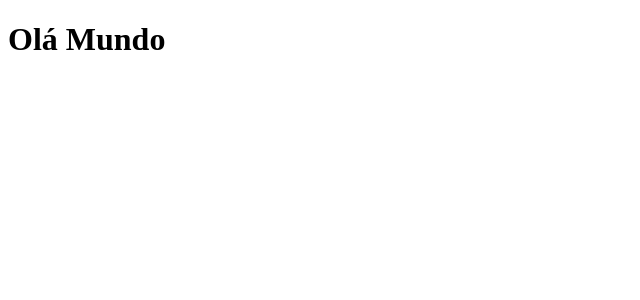
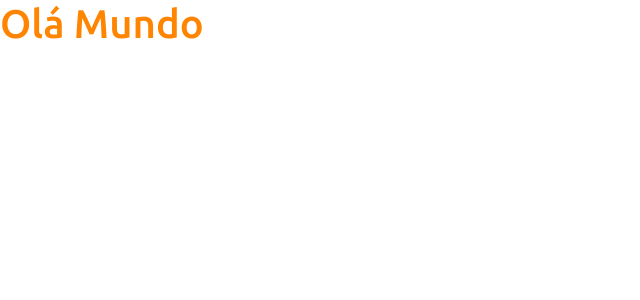
Before and after one commit to LuanChagas/semana_spring_react_4.0, a React (Create React App) app in the folder frontend/: page / in a window 1280 px wide. Shown: the top 300 px of the page, without its empty margins (0-640 px from the left). Built offline with nearby package versions, Linux system fonts and the light colour scheme.

Commit message:
bootstrap

```diff
--- a/frontend/package.json
+++ b/frontend/package.json
@@ -10,6 +10,7 @@
     "@types/node": "^12.20.23",
     "@types/react": "^17.0.20",
     "@types/react-dom": "^17.0.9",
+    "bootstrap": "^5.1.0",
     "react": "^17.0.2",
     "react-dom": "^17.0.2",
     "react-scripts": "4.0.3",
--- a/frontend/src/App.tsx
+++ b/frontend/src/App.tsx
@@ -4,7 +4,7 @@
 function App() {
   return (
     <div>
-      <h1>Olá Mundo</h1>
+      <h1 className="text-primary">Olá Mundo</h1>
     </div>
   );
 }
--- /dev/null
+++ b/frontend/src/assets/css/styles.css
@@ -0,0 +1,33 @@
+@import url("https://fonts.googleapis.com/css2?family=Ubuntu:wght@300;400;500;700&display=swap");
+:root {
+  --color-primary: #ff8400;
+}
+
+html,
+body {
+  height: 100%;
+  font-family: "Ubuntu", sans-serif;
+}
+
+#root {
+  display: flex;
+  flex-direction: column;
+  height: 100%;
+}
+
+.content {
+  flex: 1 0 auto;
+}
+
+.footer {
+  flex-shrink: 0;
+  text-align: center;
+}
+
+.bg-primary {
+  background-color: var(--color-primary) !important;
+}
+
+.text-primary {
+  color: var(--color-primary) !important;
+}
--- a/frontend/src/index.tsx
+++ b/frontend/src/index.tsx
@@ -1,5 +1,7 @@
 import React from 'react';
 import ReactDOM from 'react-dom';
+import 'bootstrap/dist/css/bootstrap.css'
+import 'assets/css/styles.css';
 import App from './App';
 
 
```
Also changed, not shown: 1 other file (tests, documents, lock files or other folders).
